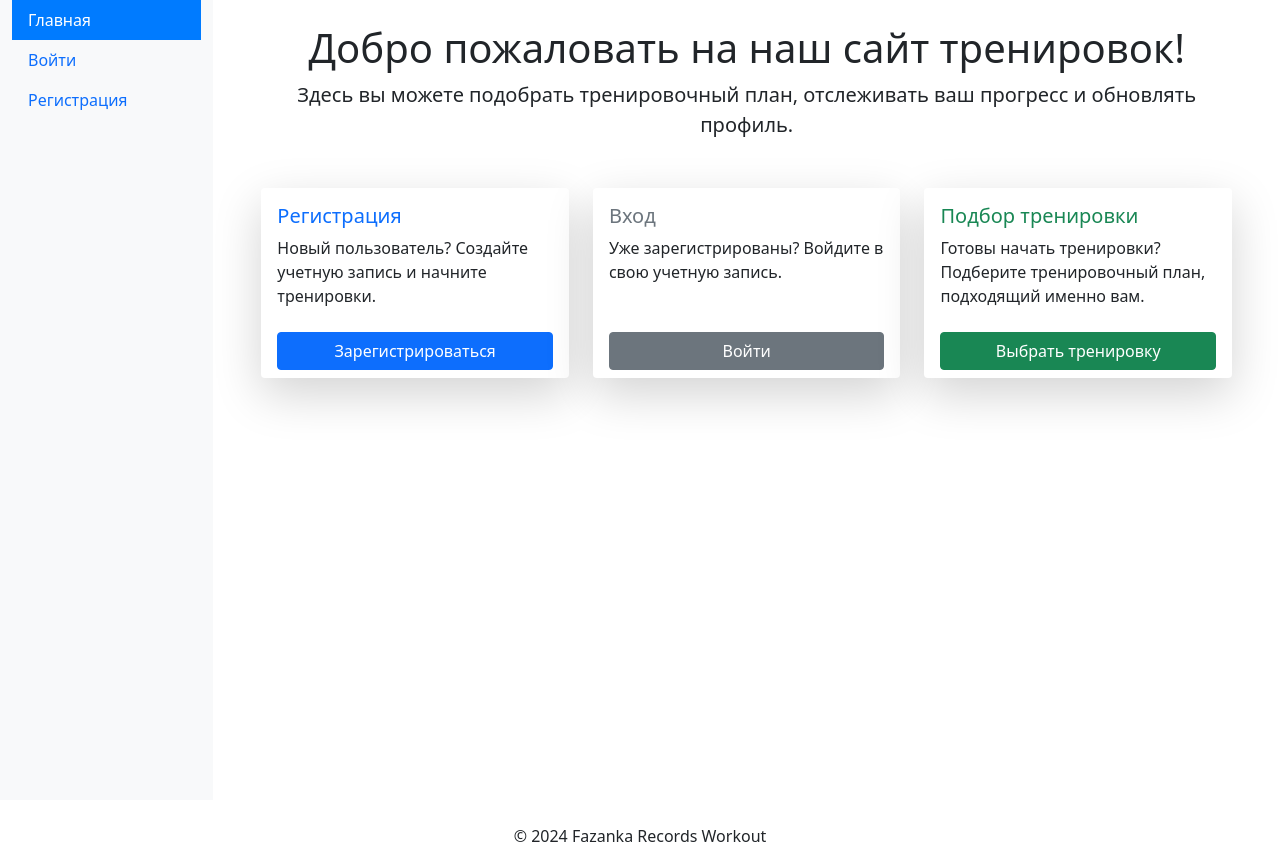
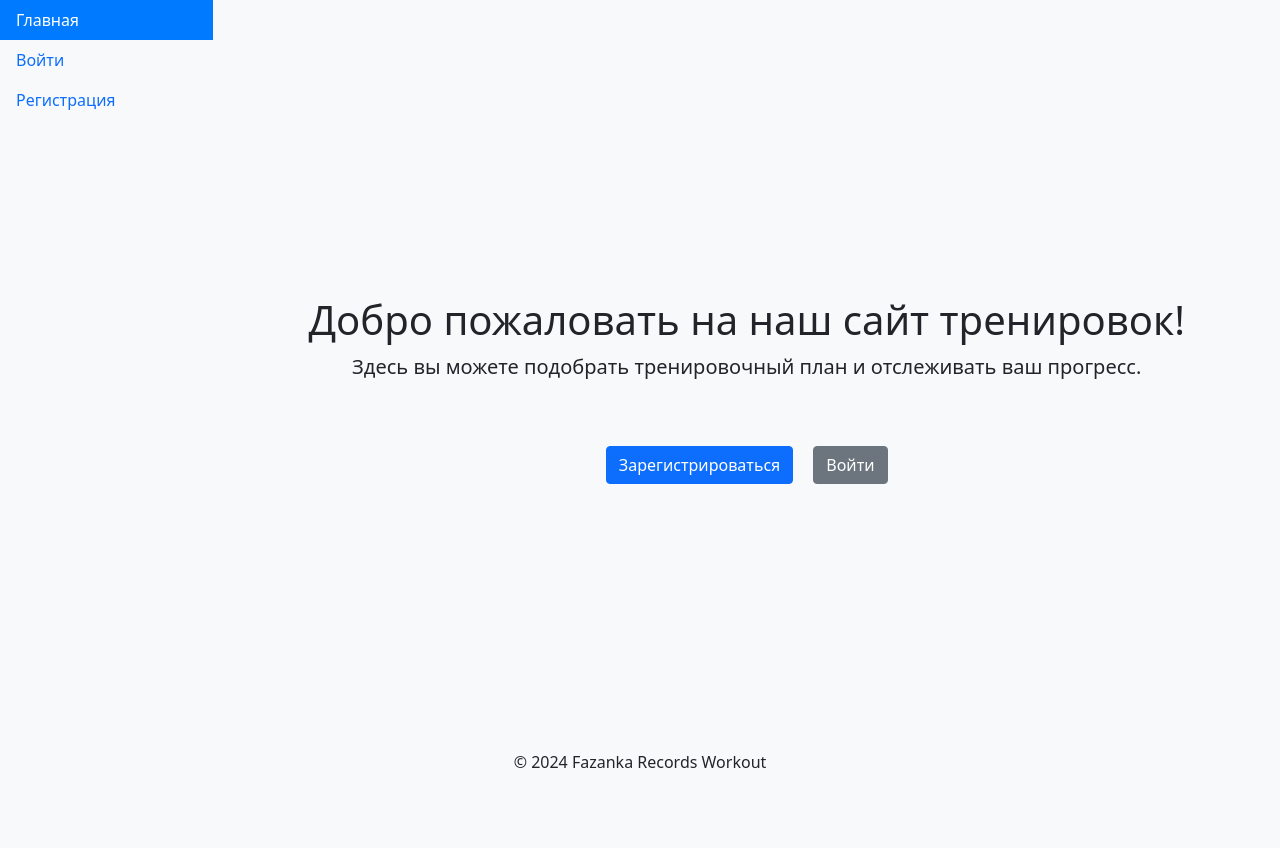
Before and after one commit to Ithinkimbulletproof/Home_Workouts, a Django app: page / in a window 1280 px wide. After the commit the page ends 768 px from the top, so only its background shows below. Run offline with Django 5.2, Linux system fonts and the light colour scheme.

Commit message:
Rework base & home page

```diff
--- a/home_workouts/workouts/templates/workouts/base.html
+++ b/home_workouts/workouts/templates/workouts/base.html
@@ -8,9 +8,13 @@
     <style>
         html, body {
             height: 100%;
+            margin: 0;
         }
-        .container-fluid {
-            height: 100%;
+        body {
+            display: flex;
+            flex-direction: column;
+            min-height: 100vh;
+            background-color: #f8f9fa; /* серый фон для всей страницы */
         }
         #sidebar {
             height: 100vh;
@@ -18,22 +22,28 @@
             top: 0;
             left: 0;
             width: 16.666667%;
+            background-color: #f8f9fa; /* серый фон для бокового меню */
             overflow-y: auto;
         }
         main {
             margin-left: 16.666667%;
+            padding: 20px;
+            flex-grow: 1;
+            overflow-y: hidden; /* убираем вертикальный скроллинг */
         }
         .nav-link.active {
-            background-color: #007bff;
+            background-color: #007bff; /* цвет активной ссылки */
             color: white;
+        }
+        footer {
+            background-color: #f8f9fa;
+            padding: 10px;
+            text-align: center;
         }
     </style>
 </head>
 <body>
-    <div class="container-fluid">
-        <div class="row">
-            <nav id="sidebar" class="col-md-3 col-lg-2 d-md-block bg-light sidebar">
-                <div class="position-sticky">
+    <div id="sidebar">
         <ul class="nav flex-column">
             <li class="nav-item">
                 <a class="nav-link {% if request.resolver_match.url_name == 'home' %}active{% endif %}" href="{% url 'home' %}">
@@ -73,16 +83,13 @@
             {% endif %}
         </ul>
     </div>
-            </nav>
 
-            <main class="col-md-9 ms-sm-auto col-lg-10 px-md-4">
+    <main>
         {% block content %}
         {% endblock %}
     </main>
-        </div>
-    </div>
 
-    <footer class="text-center mt-4">
+    <footer>
         <p>&copy; {{ current_year }} Fazanka Records Workout</p>
     </footer>
 
--- a/home_workouts/workouts/templates/workouts/home.html
+++ b/home_workouts/workouts/templates/workouts/home.html
@@ -3,46 +3,13 @@
 {% block title %}Главная{% endblock %}
 
 {% block content %}
-<div class="container">
-    <h1 class="mt-4 text-center">Добро пожаловать на наш сайт тренировок!</h1>
-    <p class="lead text-center">Здесь вы можете подобрать тренировочный план, отслеживать ваш прогресс и обновлять профиль.</p>
+<div class="d-flex justify-content-center align-items-center flex-column" style="min-height: calc(100vh - 60px);">
+    <h1 class="text-center">Добро пожаловать на наш сайт тренировок!</h1>
+    <p class="lead text-center">Здесь вы можете подобрать тренировочный план и отслеживать ваш прогресс.</p>
 
-    <div class="row mt-5">
-        <div class="col-md-4 mb-4">
-            <div class="card h-100 d-flex flex-column shadow-lg border-0">
-                <div class="card-body flex-grow-1">
-                    <h5 class="card-title text-primary">Регистрация</h5>
-                    <p class="card-text">Новый пользователь? Создайте учетную запись и начните тренировки.</p>
-                </div>
-                <div class="card-footer bg-transparent border-0 mt-auto">
-                    <a href="{% url 'register' %}" class="btn btn-primary w-100">Зарегистрироваться</a>
-                </div>
-            </div>
-        </div>
-
-        <div class="col-md-4 mb-4">
-            <div class="card h-100 d-flex flex-column shadow-lg border-0">
-                <div class="card-body flex-grow-1">
-                    <h5 class="card-title text-secondary">Вход</h5>
-                    <p class="card-text">Уже зарегистрированы? Войдите в свою учетную запись.</p>
-                </div>
-                <div class="card-footer bg-transparent border-0 mt-auto">
-                    <a href="{% url 'login' %}" class="btn btn-secondary w-100">Войти</a>
-                </div>
-            </div>
-        </div>
-
-        <div class="col-md-4 mb-4">
-            <div class="card h-100 d-flex flex-column shadow-lg border-0">
-                <div class="card-body flex-grow-1">
-                    <h5 class="card-title text-success">Подбор тренировки</h5>
-                    <p class="card-text">Готовы начать тренировки? Подберите тренировочный план, подходящий именно вам.</p>
-                </div>
-                <div class="card-footer bg-transparent border-0 mt-auto">
-                    <a href="{% url 'workout_list' %}" class="btn btn-success w-100">Выбрать тренировку</a>
-                </div>
-            </div>
-        </div>
+    <div class="mt-5">
+        <a href="{% url 'register' %}" class="btn btn-primary mx-2">Зарегистрироваться</a>
+        <a href="{% url 'login' %}" class="btn btn-secondary mx-2">Войти</a>
     </div>
 </div>
 {% endblock %}
```
Lines whose indentation alone changed are shown as unchanged.
